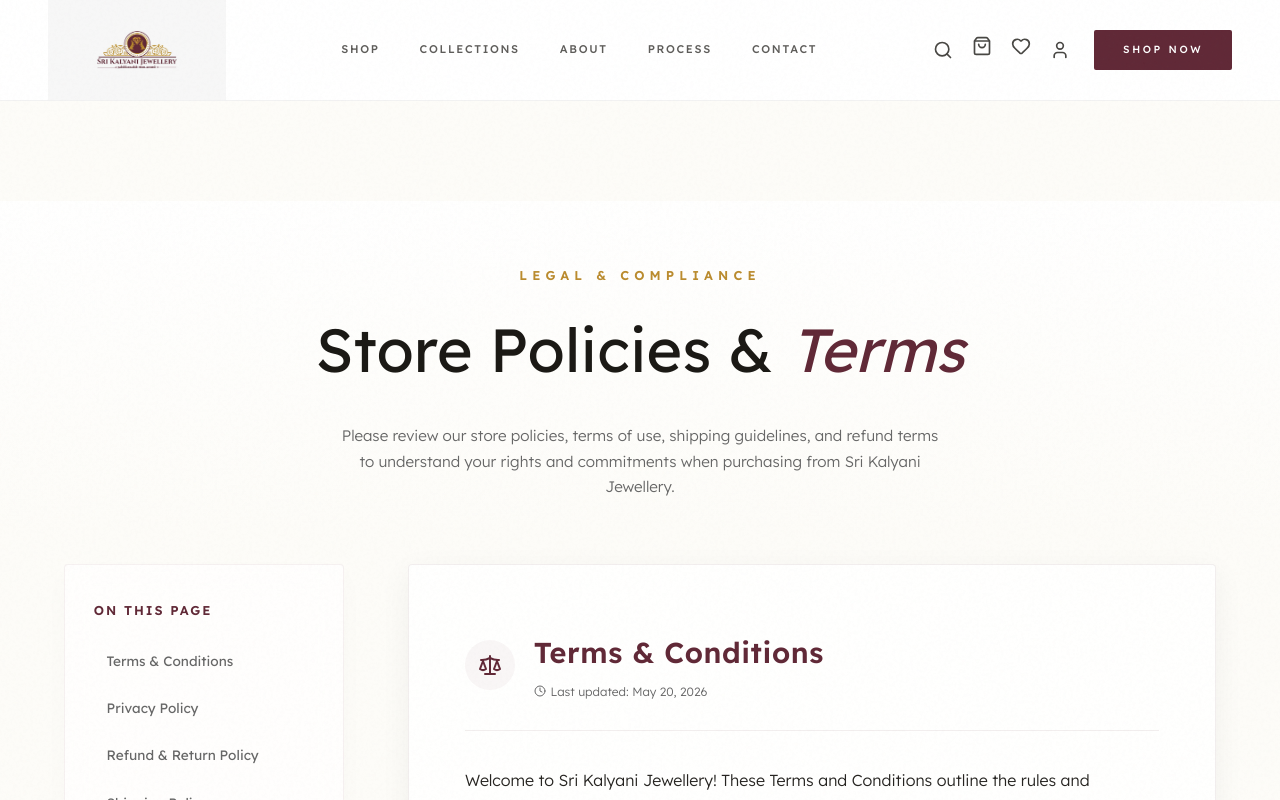
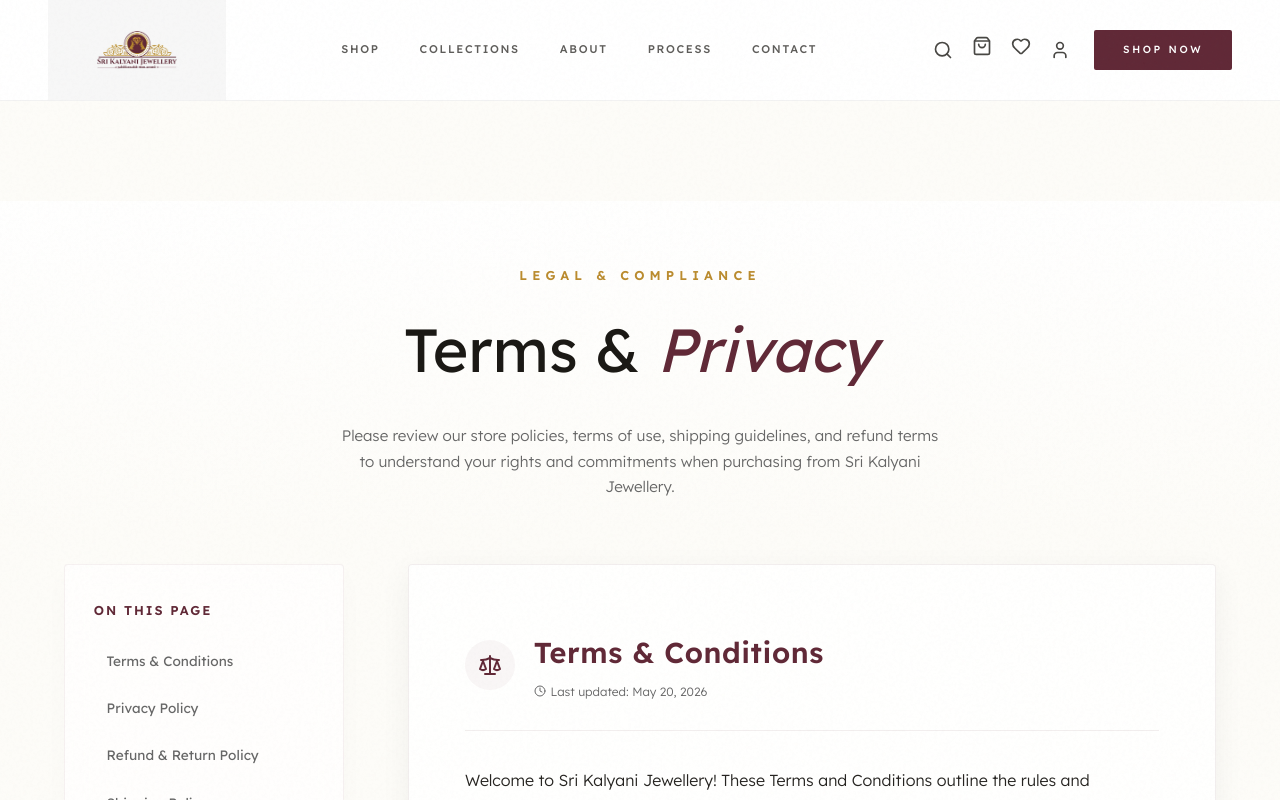
Before and after one commit to saravana716/kalyanijwellarywebsite, a React (Vite) app: page /terms in a window 1280 px wide. Shown: the top 800 px of the page. Built offline with nearby package versions, Linux system fonts and the light colour scheme.

Commit message:
add index

```diff
--- a/src/pages/Terms.jsx
+++ b/src/pages/Terms.jsx
@@ -99,7 +99,7 @@
             transition={{ delay: 0.1 }}
             style={{ fontSize: 'clamp(2.2rem, 5vw, 3.8rem)', color: 'var(--cream)', fontWeight: 400, marginBottom: '1.5rem' }}
           >
-            Store Policies & <span style={{ color: 'var(--gold)', fontStyle: 'italic' }}>Terms</span>
+            Terms & <span style={{ color: 'var(--gold)', fontStyle: 'italic' }}>Privacy</span>
           </motion.h1>
           <motion.p
             initial={{ opacity: 0, y: 30 }}
```
